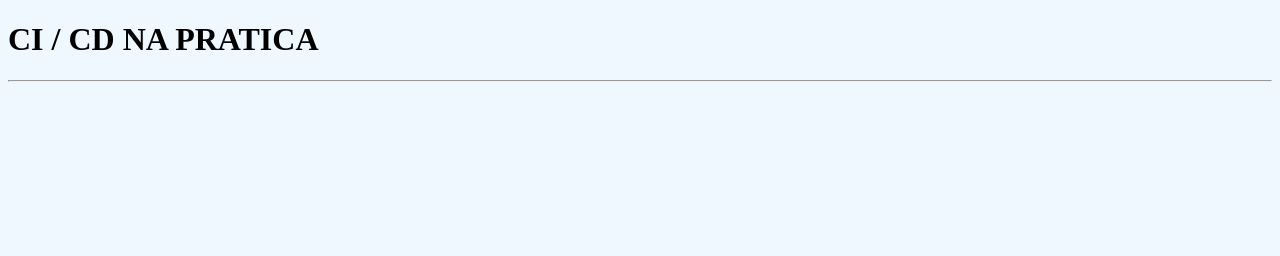
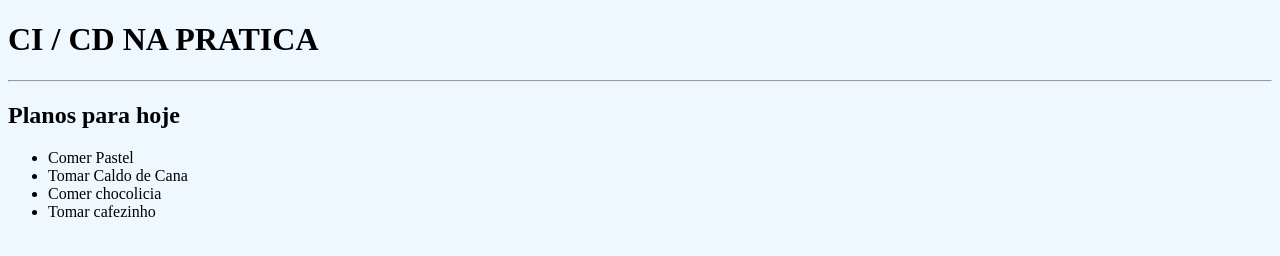
Before and after one commit to ClaudioNunes/IntegracaoEntrega, a plain HTML site: page index.html in a window 1280 px wide. Drawn offline with Linux system fonts and the light colour scheme.

Commit message:
terceiro commit

```diff
--- a/index.html
+++ b/index.html
@@ -12,5 +12,12 @@
 
     <h1>CI / CD NA PRATICA </h1>
     <hr>
+    <h2>Planos para hoje</h2>
+    <ul>
+        <li>Comer Pastel</li>
+        <li>Tomar Caldo de Cana</li>
+        <li>Comer chocolicia</li>
+        <li>Tomar cafezinho</li>
+    </ul>
 </body>
 </html>
```
